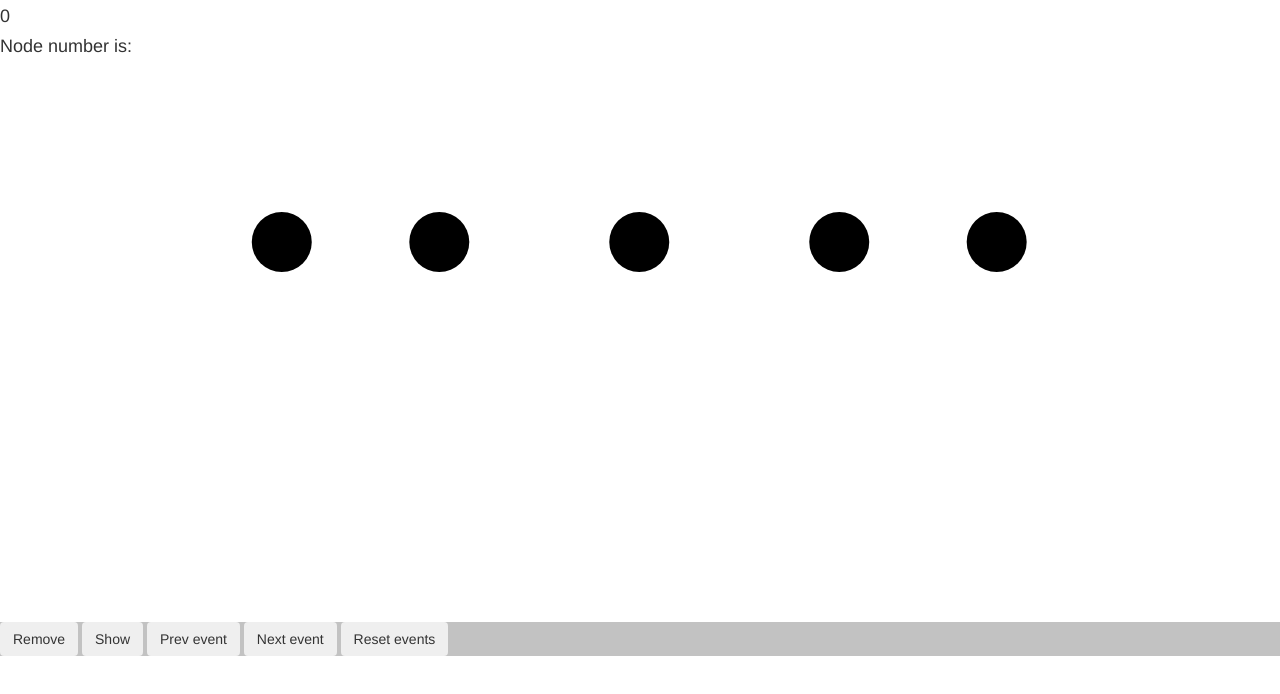
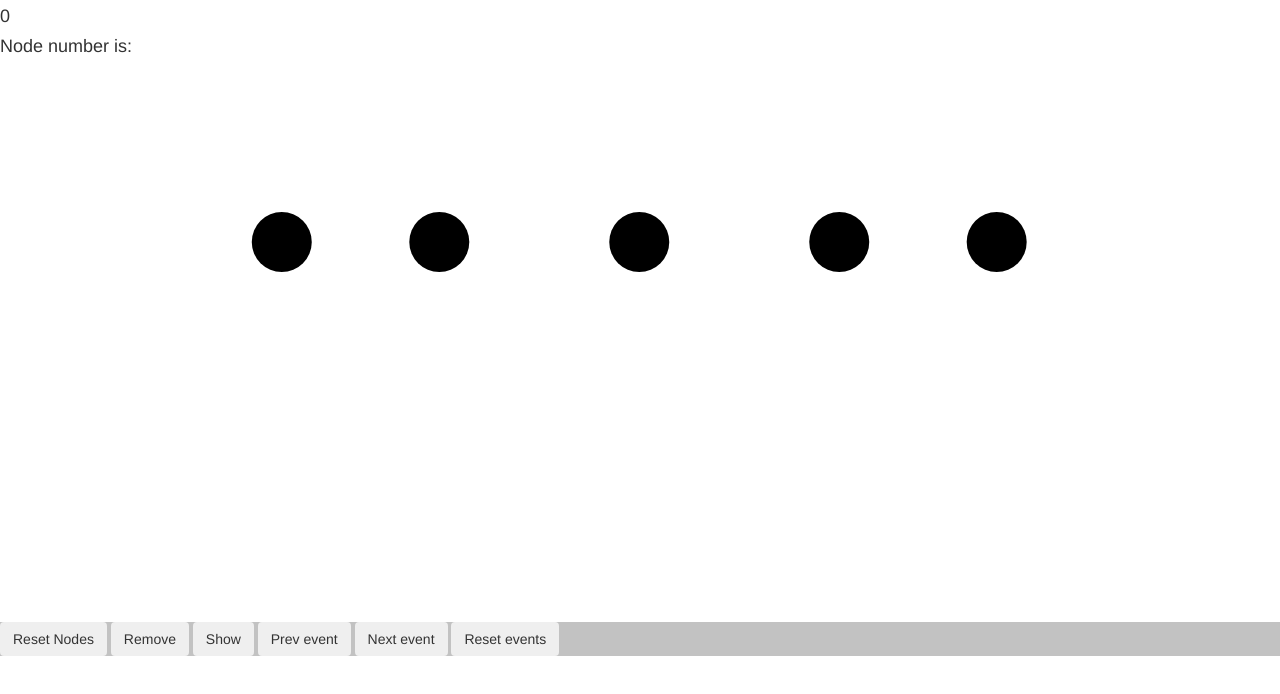
Before and after one commit to altzin/frontend-d0020, a website: page public/simulator.html in a window 1280 px wide. Shown: the part 144-838 px from the top of the page. Drawn offline with nearby package versions, Linux system fonts and the light colour scheme; no server answers.

Commit message:
snabbfix

```diff
--- a/public/simulator.html
+++ b/public/simulator.html
@@ -26,7 +26,7 @@
 </nav>
 
 <div class="bottombar">
-        <!--<button onclick="resetNodes()"class="btn btn-secondary">Reset Nodes</button>-->
+        <button onclick="resetNodes()"class="btn btn-secondary">Reset Nodes</button>
         <button onclick="removePie()" class="btn btn-secondary">Remove</button>
         <button onclick="showPie()"class="btn btn-secondary">Show</button>
         <button onclick="previousEvent()"class="btn btn-secondary">Prev event</button>
```
